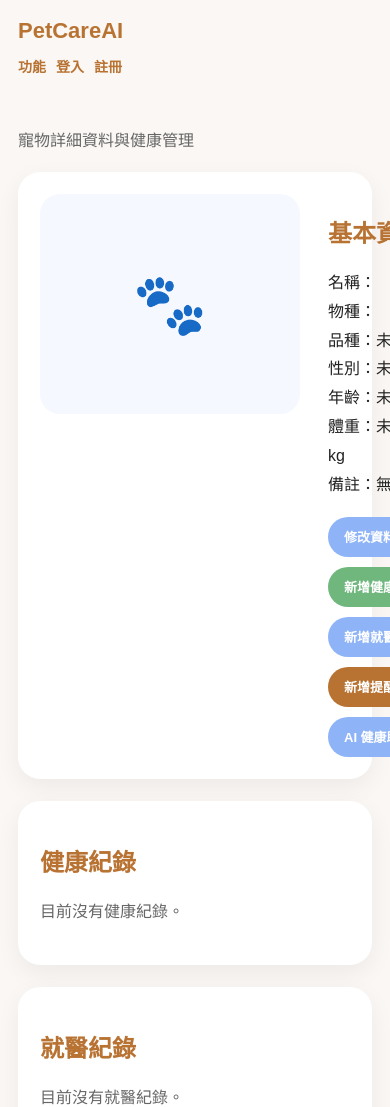
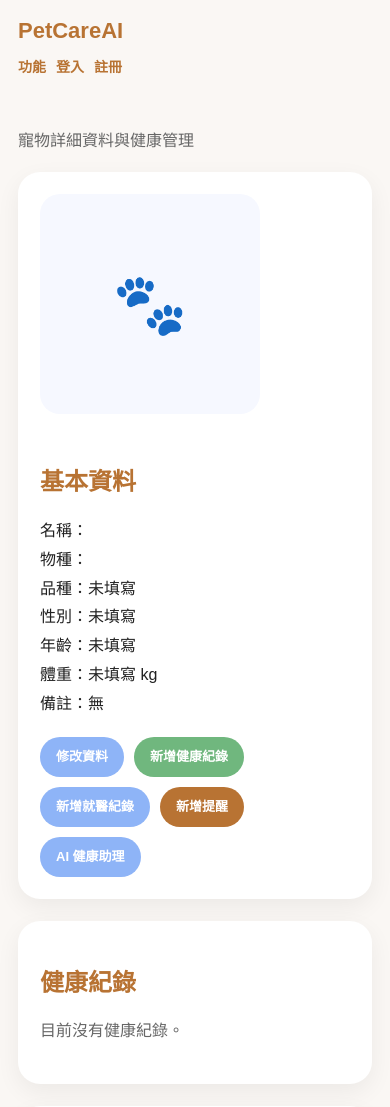
Before and after one commit to carol651104/PetCareAI, a Flask app: template templates/pet_detail.html in a window 390 px wide; the page is wider, and only the part inside the window is pictured. Shown: the top 1107 px of that part. Run offline with Flask 3, Linux system fonts and the light colour scheme; the template is opened without the code that fills it, so the values that code supplies are empty.

Commit message:
Update pet detail HTML and add CSS styles
Refactor pet detail layout and styles for better responsiveness.

```diff
--- a/templates/pet_detail.html
+++ b/templates/pet_detail.html
@@ -8,12 +8,12 @@
 <p class="muted">寵物詳細資料與健康管理</p>
 
 <div class="card">
-    <div style="display:grid; grid-template-columns:260px 1fr; gap:28px;">
+    <div class="pet-detail-grid">
         <div>
             {% if pet.photo_url %}
-                <img src="{{ pet.photo_url }}" style="width:260px; height:220px; object-fit:cover; border-radius:20px;">
+                <img src="{{ pet.photo_url }}" alt="{{ pet.name }}" class="pet-detail-photo">
             {% else %}
-                <div style="width:260px; height:220px; background:#f6f8ff; border-radius:20px; display:flex; align-items:center; justify-content:center; font-size:60px;">🐾</div>
+                <div class="pet-detail-photo-placeholder">🐾</div>
             {% endif %}
         </div>
 
@@ -152,4 +152,46 @@
     <a class="btn btn-brown" href="/dashboard">返回 Dashboard</a>
 </div>
 
+<style>
+    .pet-detail-grid {
+        display: grid;
+        grid-template-columns: 260px 1fr;
+        gap: 28px;
+        align-items: start;
+    }
+
+    .pet-detail-photo {
+        width: 260px;
+        height: 260px;
+        object-fit: cover;
+        object-position: center;
+        border-radius: 20px;
+        display: block;
+        background: #f6f8ff;
+    }
+
+    .pet-detail-photo-placeholder {
+        width: 260px;
+        height: 260px;
+        background: #f6f8ff;
+        border-radius: 20px;
+        display: flex;
+        align-items: center;
+        justify-content: center;
+        font-size: 60px;
+    }
+
+    @media (max-width: 760px) {
+        .pet-detail-grid {
+            grid-template-columns: 1fr;
+        }
+
+        .pet-detail-photo,
+        .pet-detail-photo-placeholder {
+            width: 220px;
+            height: 220px;
+        }
+    }
+</style>
+
 {% endblock %}
```
